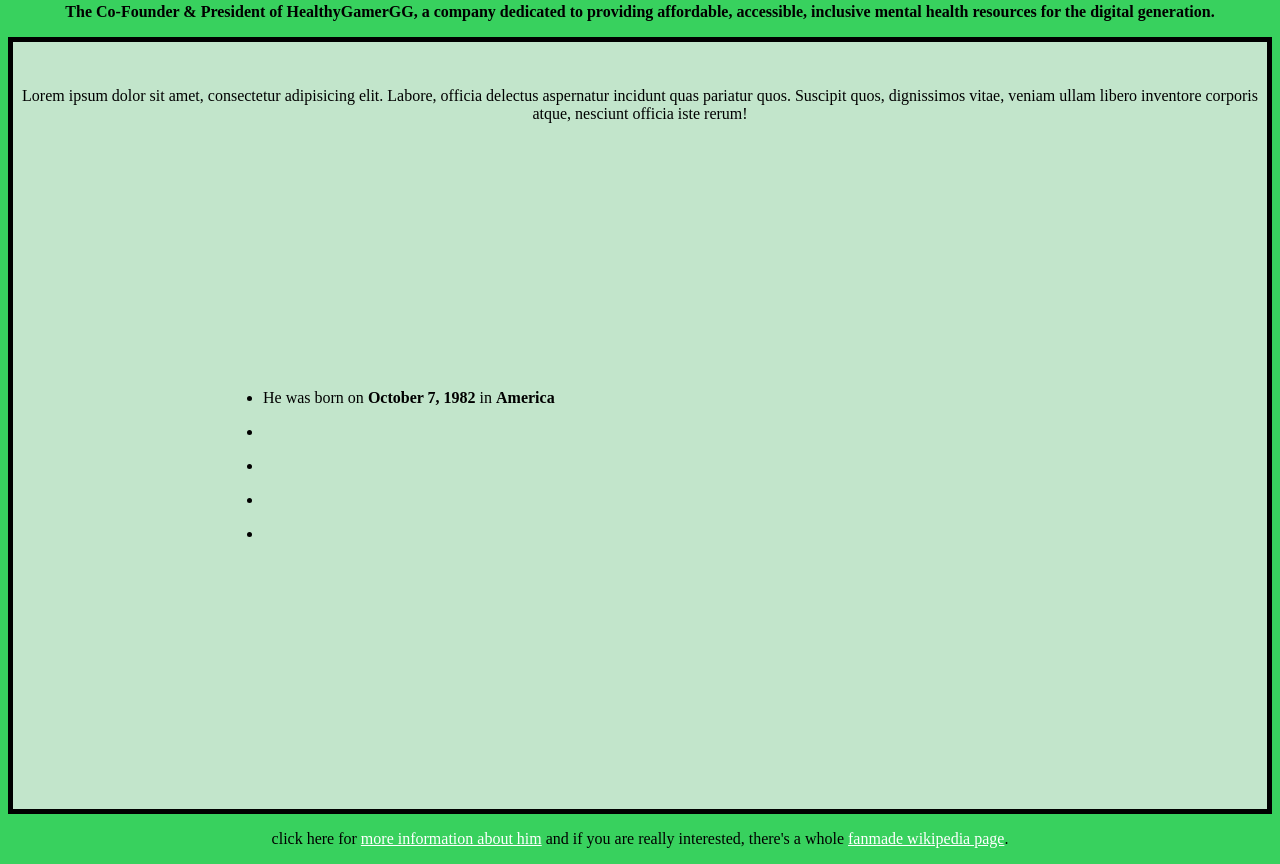
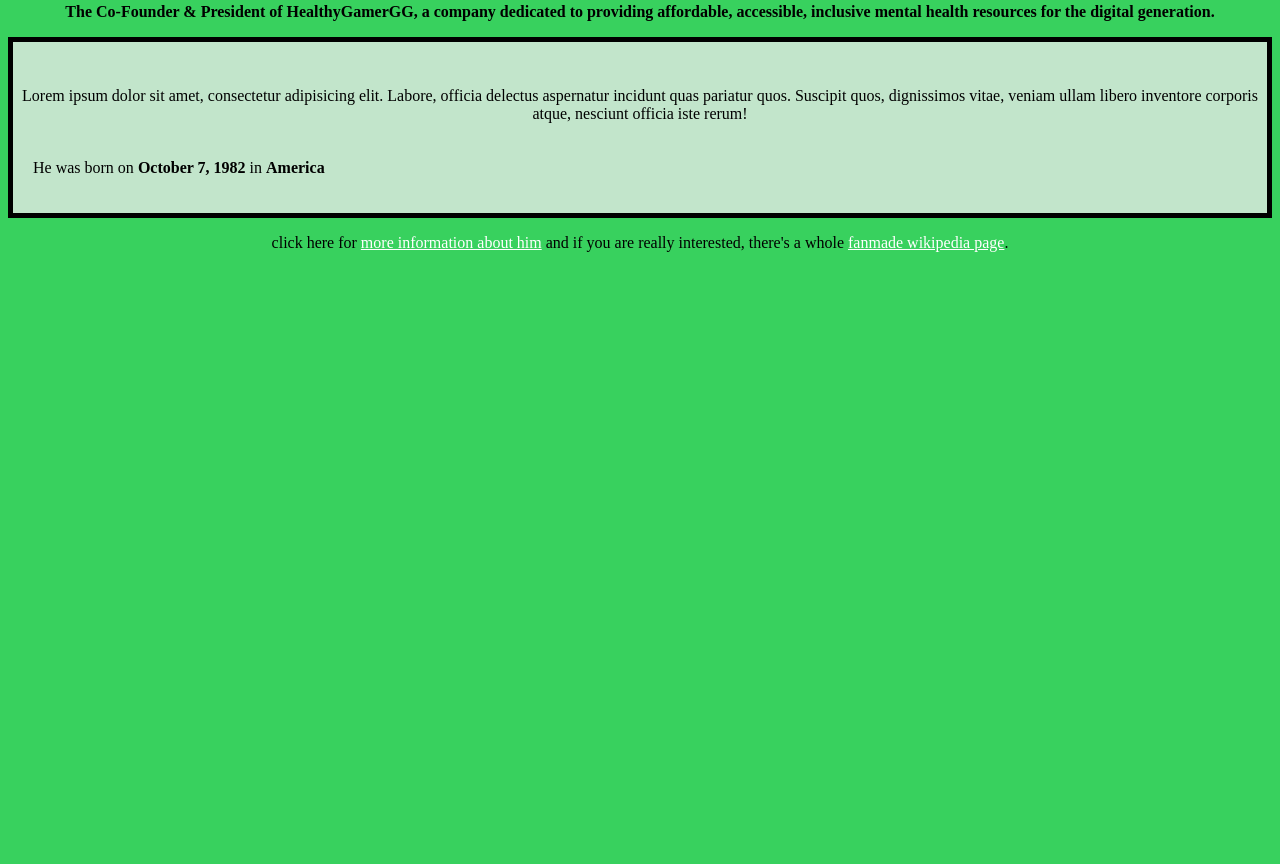
Before and after one commit to ZeroLotus/FCC-Tribute-Page, a plain HTML site: page index.html in a window 1280 px wide. Shown: the part 519-1383 px from the top of the page. After the commit the page ends 800 px from the top, so only its background shows below. Drawn offline with Linux system fonts and the light colour scheme.

Commit message:
removed the unordered list

```diff
--- a/index.html
+++ b/index.html
@@ -18,13 +18,7 @@
             </figure>
             <section id="tribute-info" class="grid-container">
                 Lorem ipsum dolor sit amet, consectetur adipisicing elit. Labore, officia delectus aspernatur incidunt quas pariatur quos. Suscipit quos, dignissimos vitae, veniam ullam libero inventore corporis atque, nesciunt officia iste rerum!
-                <ul id="info">
-                    <li>He was born on <strong>October 7, 1982</strong> in <strong>America</strong></li>
-                    <li><strong></strong></li>
-                    <li><strong></strong></li>
-                    <li><strong></strong></li>
-                    <li><strong></strong></li>
-                </ul>
+                    <p class="align-left">He was born on <strong>October 7, 1982</strong> in <strong>America</strong></p>
             </section>
 
            <p class="links">click here for <a href="https://en.wikipedia.org/wiki/Alok_Kanojia" id="tribute-link" target="_blank">more information about him</a>
--- a/style.css
+++ b/style.css
@@ -26,11 +26,11 @@ body {
     background-color: rgba(236, 236, 236, 0.767);
     padding-top: 45px;
 }
-#info {
+/* #info {
     margin: 50px;
     padding: 200px;
     text-align: left;
-}
+} */
 li {
     margin: 1em 0;
 }
@@ -40,3 +40,7 @@ a:link {
 a:visited {
     color: black;
 }
+.align-left {
+    text-align: left;
+    padding: 20px;
+}
```
